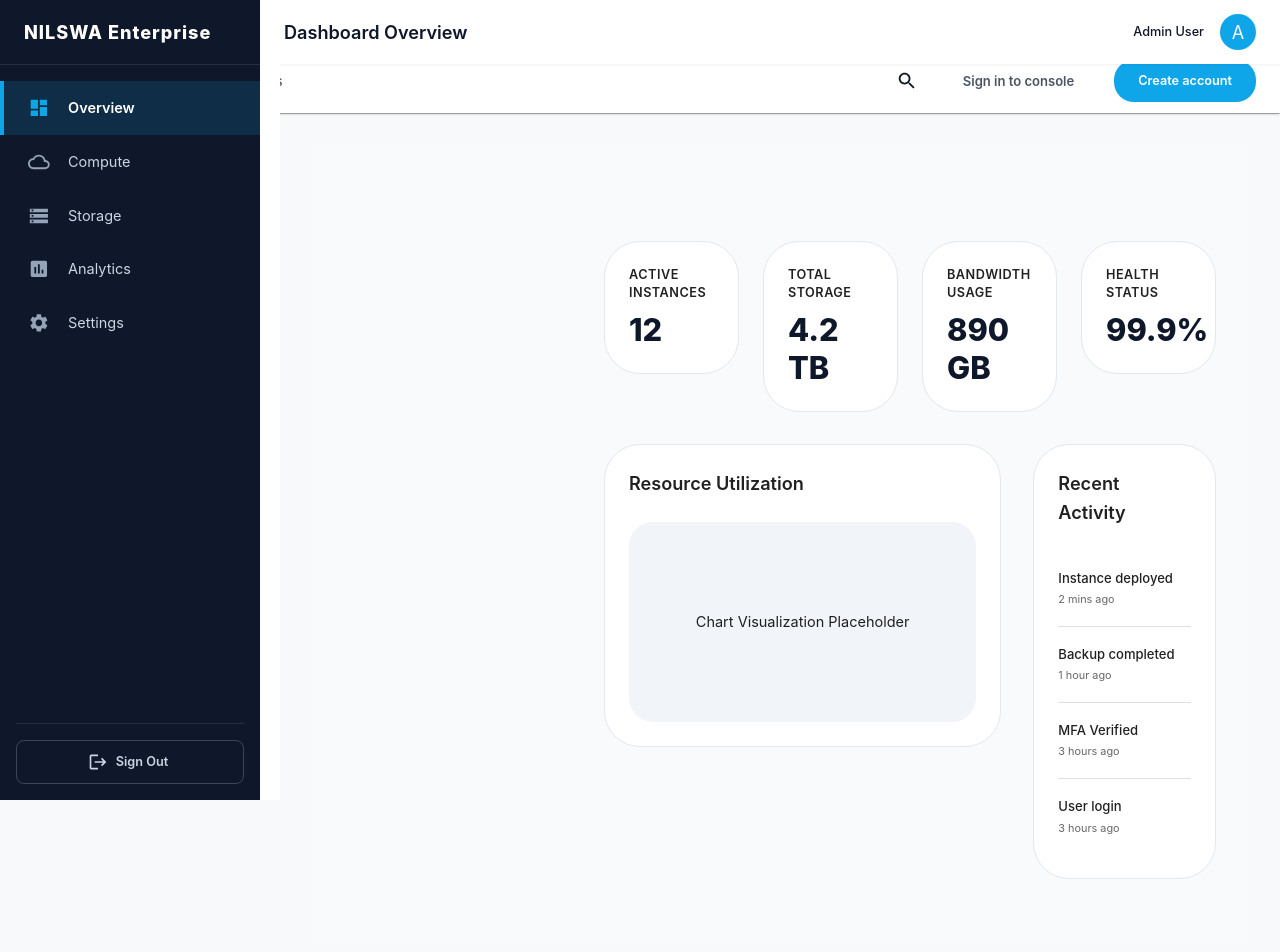
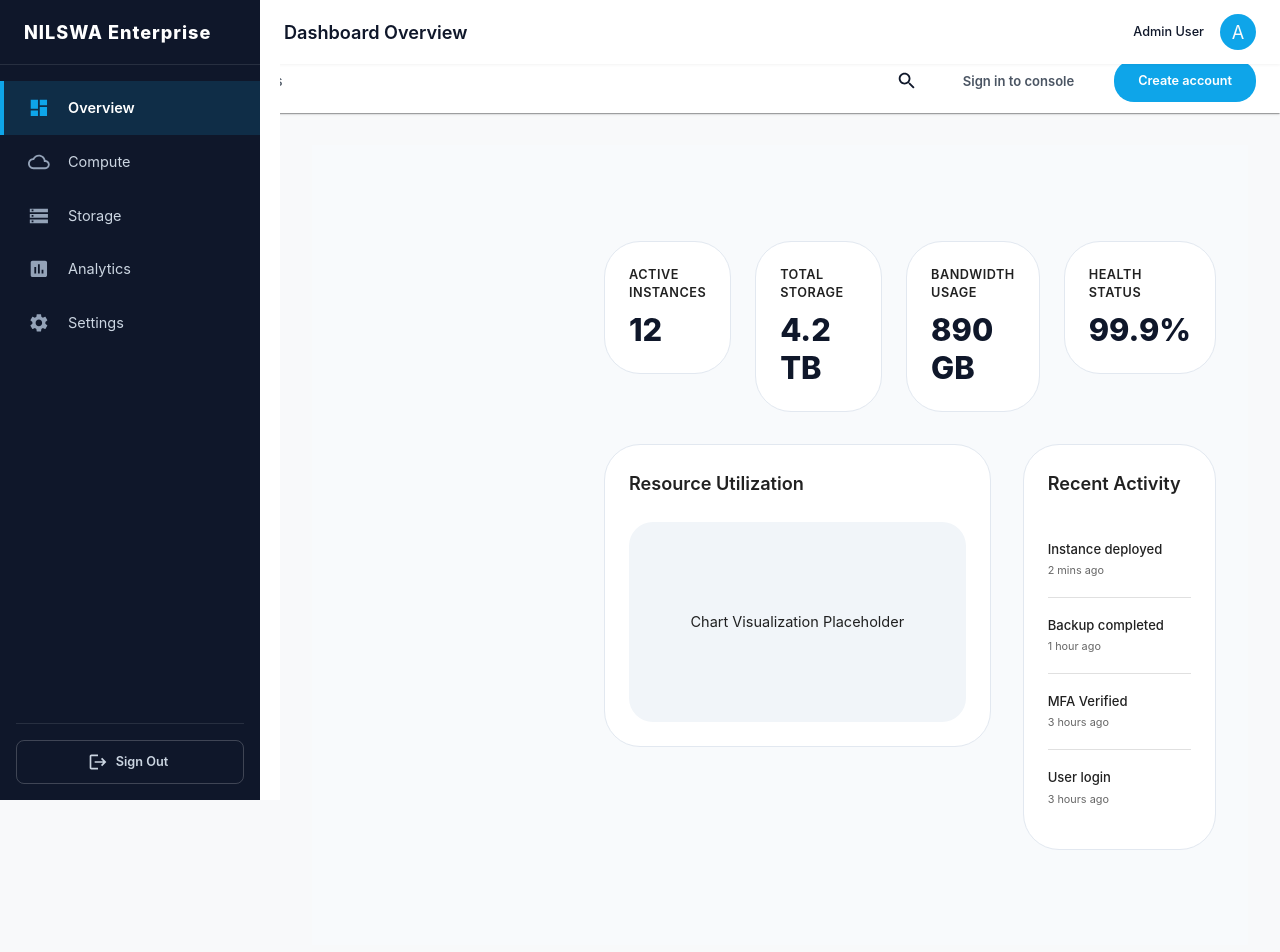
Before and after one commit to sachin-bose-p/nilswa, a Next.js app in the folder client/: page /dashboard in a window 1280 px wide. Shown: the top 952 px of the page. Built offline with nearby package versions, Linux system fonts and the light colour scheme; sample sign-in values are in the browser's storage.

Commit message:
Fix dashboard React 19 runtime error by replacing Grid with Box

```diff
--- a/client/app/dashboard/page.tsx
+++ b/client/app/dashboard/page.tsx
@@ -145,9 +145,9 @@ export default function DashboardPage() {
 
       <Box component="main" sx={{ flexGrow: 1, p: { xs: 2, md: 4 }, width: { sm: `calc(100% - ${drawerWidth}px)` }, mt: '64px' }}>
 
-        <Grid container spacing={3} sx={{ mb: 4 }}>
+        <Box sx={{ display: 'grid', gridTemplateColumns: { xs: '1fr', sm: '1fr 1fr', md: 'repeat(4, 1fr)' }, gap: 3, mb: 4 }}>
           {['Active Instances', 'Total Storage', 'Bandwidth Usage', 'Health Status'].map((title, i) => (
-            <Grid size={{ xs: 12, sm: 6, md: 3 }} key={title}>
+            <Box key={title}>
               <Paper elevation={0} sx={{ p: 3, borderRadius: 3, border: '1px solid #e2e8f0', display: 'flex', flexDirection: 'column' }}>
                 <Typography variant="body2" color="text.secondary" sx={{ fontWeight: 600, mb: 1, textTransform: 'uppercase', letterSpacing: '0.5px' }}>
                   {title}
@@ -156,20 +156,20 @@ export default function DashboardPage() {
                   {i === 0 ? '12' : i === 1 ? '4.2 TB' : i === 2 ? '890 GB' : '99.9%'}
                 </Typography>
               </Paper>
-            </Grid>
+            </Box>
           ))}
-        </Grid>
+        </Box>
 
-        <Grid container spacing={4}>
-          <Grid size={{ xs: 12, md: 8 }}>
+        <Box sx={{ display: 'grid', gridTemplateColumns: { xs: '1fr', md: '2fr 1fr' }, gap: 4 }}>
+          <Box>
             <Paper elevation={0} sx={{ p: 3, borderRadius: 3, border: '1px solid #e2e8f0', minHeight: '300px' }}>
               <Typography variant="h6" sx={{ fontWeight: 600, mb: 3 }}>Resource Utilization</Typography>
               <Box sx={{ display: 'flex', justifyContent: 'center', alignItems: 'center', height: '200px', backgroundColor: '#f1f5f9', borderRadius: 2 }}>
                 <Typography color="text.secondary">Chart Visualization Placeholder</Typography>
               </Box>
             </Paper>
-          </Grid>
-          <Grid size={{ xs: 12, md: 4 }}>
+          </Box>
+          <Box>
             <Paper elevation={0} sx={{ p: 3, borderRadius: 3, border: '1px solid #e2e8f0', minHeight: '300px' }}>
               <Typography variant="h6" sx={{ fontWeight: 600, mb: 3 }}>Recent Activity</Typography>
               <List disablePadding>
@@ -195,8 +195,8 @@ export default function DashboardPage() {
                 ))}
               </List>
             </Paper>
-          </Grid>
-        </Grid>
+          </Box>
+        </Box>
       </Box>
     </Box>
   );
```
